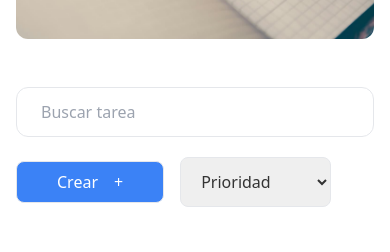
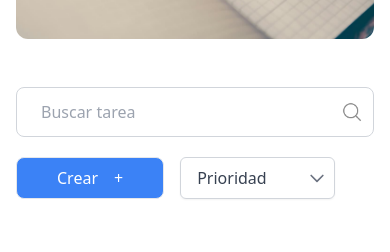
Before and after one commit to JhonHDev/task-web-app, a React (Vite) app: page / in a window 390 px wide. Shown: the part 365-617 px from the top of the page. Built offline with nearby package versions, Linux system fonts and the light colour scheme; no server answers; sample sign-in values are in the browser's storage.

Commit message:
[refactor]: Ajustes responsive en modales e inputs

```diff
--- a/src/modules/tasks/components/FormTaskModal/FormTask/index.tsx
+++ b/src/modules/tasks/components/FormTaskModal/FormTask/index.tsx
@@ -185,7 +185,7 @@ const FormTask = ({ isToUpdate, closeModal }: Props) => {
             type="file"
             id="inputImgFile"
             accept="image/*"
-            className="w-full max-w-[300px]"
+            className="w-full max-w-[300px]  md:max-w-[240px] lg:max-w-[360px]"
             disabled={selectedTaskFileImg ? true : false}
             {...register('img', {
               onChange: (e: ChangeEvent<HTMLInputElement>) => {
@@ -246,8 +246,9 @@ const FormTask = ({ isToUpdate, closeModal }: Props) => {
 
           {errors.description && <span className="text-red-500 -mt-2">{errors.description.message}</span>}
 
+          <div className="relative cursor-pointer">
             <select
-            className="p-2 border rounded-lg w-[240px] px-1 cursor-pointer select-style"
+              className=" relative w-full max-w-[200px] px-4 py-2 pr-10 border border-gray-300 rounded-md shadow-sm bg-white text-gray-700 appearance-none focus:outline-none focus:ring-2 focus:ring-gray-300 focus:border-transparent cursor-pointer"
               {...register('priority', {
                 required: {
                   value: true,
@@ -264,10 +265,22 @@ const FormTask = ({ isToUpdate, closeModal }: Props) => {
               ))}
             </select>
 
+            <svg
+              className="absolute right-2/4 sm:left-1/3 sm:right-0  top-1/2 transform -translate-y-1/2 w-5 h-5 text-gray-500"
+              fill="none"
+              stroke="currentColor"
+              viewBox="0 0 24 24"
+              xmlns="http://www.w3.org/2000/svg"
+            >
+              <path strokeLinecap="round" strokeLinejoin="round" strokeWidth="2" d="M19 9l-7 7-7-7" />
+            </svg>
+          </div>
+
           {errors.priority && <span className="text-red-500 -mt-2">{errors.priority.message}</span>}
 
+          <div className="relative cursor-pointer">
             <select
-            className="p-2 border rounded-lg w-[240px] px-1 cursor-pointer select-style"
+              className=" relative w-full max-w-[200px] px-4 py-2 pr-10 border border-gray-300 rounded-md shadow-sm bg-white text-gray-700 appearance-none focus:outline-none focus:ring-2 focus:ring-gray-300 focus:border-transparent cursor-pointer"
               {...register('status', {
                 required: {
                   value: true,
@@ -282,6 +295,17 @@ const FormTask = ({ isToUpdate, closeModal }: Props) => {
                 </option>
               ))}
             </select>
+
+            <svg
+              className="absolute  right-2/4 sm:left-1/3 sm:right-0  top-1/2 transform -translate-y-1/2 w-5 h-5 text-gray-500"
+              fill="none"
+              stroke="currentColor"
+              viewBox="0 0 24 24"
+              xmlns="http://www.w3.org/2000/svg"
+            >
+              <path strokeLinecap="round" strokeLinejoin="round" strokeWidth="2" d="M19 9l-7 7-7-7" />
+            </svg>
+          </div>
 
           {errors.status && <span className="text-red-500 -mt-2">{errors.status.message}</span>}
 
--- a/src/modules/tasks/components/TaskOptions/TaskInputSearch/index.tsx
+++ b/src/modules/tasks/components/TaskOptions/TaskInputSearch/index.tsx
@@ -19,11 +19,11 @@ const TaskInputSearch = () => {
   const onSubmit = () => {};
 
   return (
-    <form onSubmit={handleSubmit(onSubmit)} className="w-full  max-w-screen-sm">
+    <form onSubmit={handleSubmit(onSubmit)} className="relative w-full max-w-screen-sm">
       <input
         type="search"
         placeholder="Buscar tarea"
-        className="border px-6 py-3 rounded-xl w-full max-w-screen-sm"
+        className="border border-gray-300 px-6 py-3 rounded-lg w-full pr-12  focus:outline-none"
         {...register('searchValue', {
           required: {
             value: true,
@@ -39,6 +39,11 @@ const TaskInputSearch = () => {
         })}
       />
 
+      <img
+        src={'/images/search-icon.png'}
+        className="absolute right-3 top-1/2 transform -translate-y-1/2 w-5 h-5 text-gray-500 pointer-events-none"
+      />
+
       {errors.searchValue && <span className="text-red-500 -mt-2">{errors.searchValue.message}</span>}
     </form>
   );
--- a/src/modules/tasks/components/TaskOptions/TaskModalButtons/index.tsx
+++ b/src/modules/tasks/components/TaskOptions/TaskModalButtons/index.tsx
@@ -35,24 +35,29 @@ const TaskModalButtons = ({ openCreateTaskModal }: Props) => {
         Crear <span>+</span>
       </button>
 
-      {/* <button
-        onClick={openFilterTasksModal}
-        className="text-[#333] border rounded-lg py-2 px-10 flex justify-center items-center gap-4"
-        type="button"
-        title="Abrir modal de filtros"
-      >
-        Filtrar <span>{'v'}</span>
-      </button> */}
-
+      <div className="relative cursor-pointer">
         <select
           onChange={handleSelectGroupChange}
           value={groupBy}
-        className="text-[#333] border rounded-lg py-3 px-4 flex justify-center items-center gap-4 cursor-pointer"
+          className="w-full px-4 py-2 pr-10 border border-gray-300 rounded-md shadow-sm bg-white text-gray-700 appearance-none focus:outline-none focus:ring-2 focus:ring-gray-300 focus:border-transparent cursor-pointer"
         >
-        <option value="">Agrupar por:</option>
+          <option value="" disabled selected>
+            Agrupar por:
+          </option>
           <option value={GroupByState.Priority}>Prioridad</option>
           <option value={GroupByState.Status}>Estado</option>
         </select>
+
+        <svg
+          className="absolute right-2 top-1/2 transform -translate-y-1/2 w-5 h-5 text-gray-500"
+          fill="none"
+          stroke="currentColor"
+          viewBox="0 0 24 24"
+          xmlns="http://www.w3.org/2000/svg"
+        >
+          <path strokeLinecap="round" strokeLinejoin="round" strokeWidth="2" d="M19 9l-7 7-7-7" />
+        </svg>
+      </div>
     </div>
   );
 };
--- a/src/shared/services/cloudinary/index.ts
+++ b/src/shared/services/cloudinary/index.ts
@@ -5,8 +5,6 @@ export const saveTaskImgInCloudinary = async (selectedTaskFileImg: File) => {
   const cloudName = import.meta.env.VITE_APP_CLOUDINARY_CLOUD_NAME;
 
   const formData = getFormData(selectedTaskFileImg);
-
-  console.log({ cloudNameExists: cloudName ? true : false });
 
   try {
     const response = await fetch(`https://api.cloudinary.com/v1_1/${cloudName}/image/upload`, {
```
Also changed, not shown: public/images/search-icon.png (added). Lines whose indentation alone changed are shown as unchanged.
